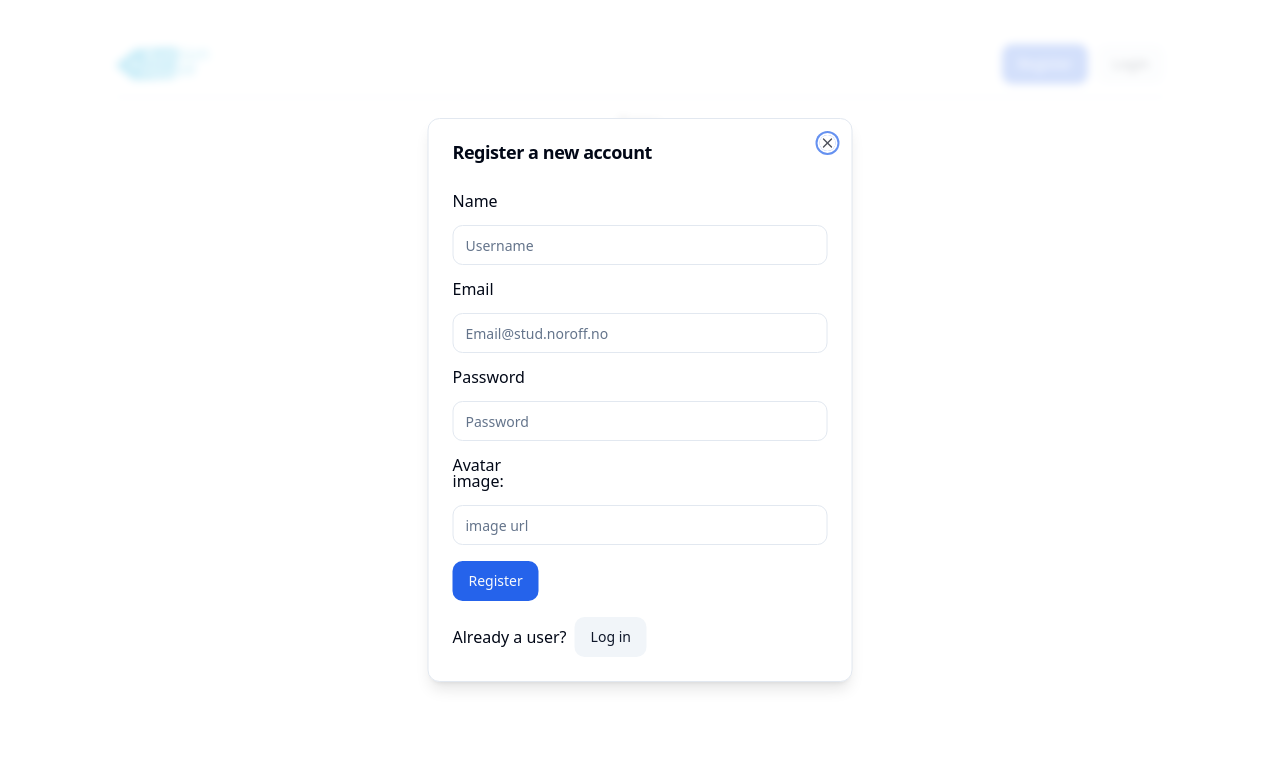
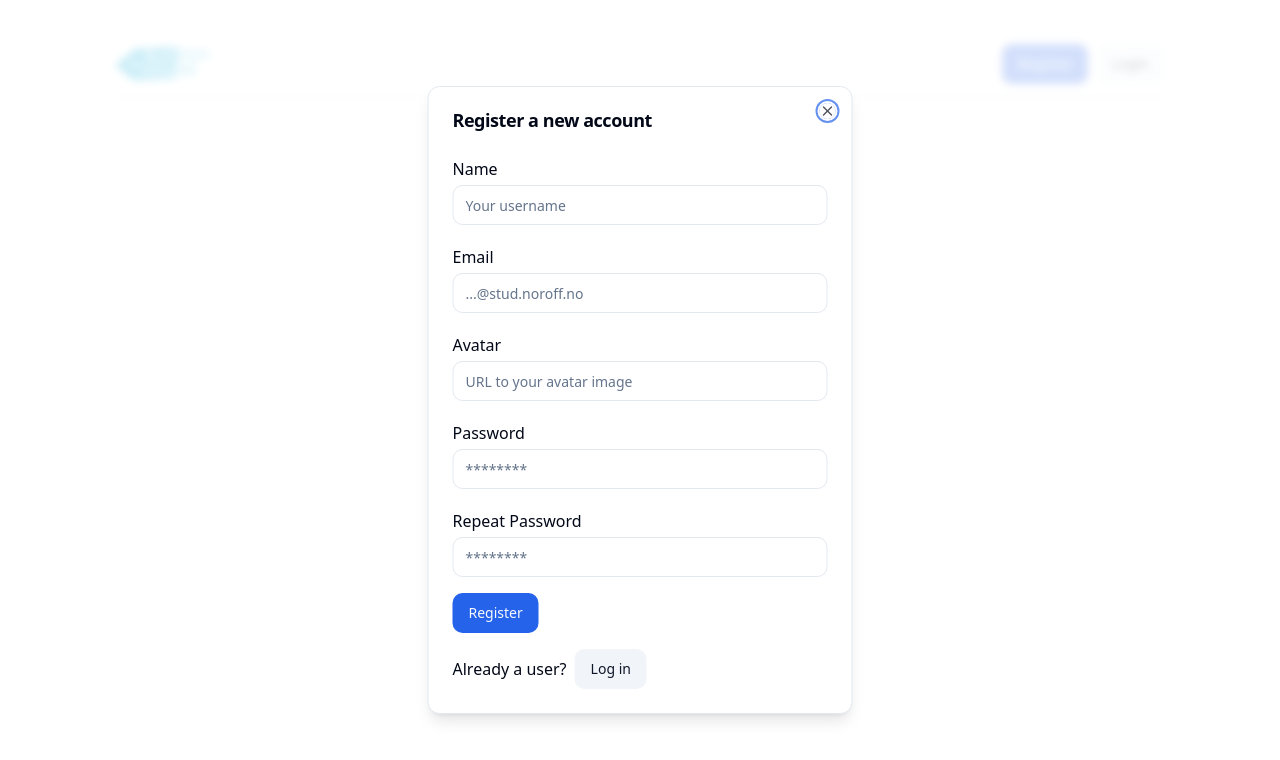
Before and after one commit to Hallvard-Benan/auction-house, a React (Vite) app: page /listing in a window 1280 px wide. Both pictures are taken after a click on the button "Register". Shown: the top 760 px of the page. Built offline with nearby package versions, Linux system fonts and the light colour scheme; no server answers.

Commit message:
fix: Fixed login and register validation and authContext related issues
form validation prevents user from submitting required fields, and gives user error messages on what needs to be fixed. Auth context fixed so correct user data is used when logged in

```diff
--- a/src/Context/AuthContext.jsx
+++ b/src/Context/AuthContext.jsx
@@ -17,10 +17,11 @@ export const AuthProvider = ({ children }) => {
     if (token) {
       setIsLoggedIn(true);
       setAuthUser({
-        authEmail: window.localStorage.getItem("user_email"),
-        authUserName: window.localStorage.getItem("user_name"),
-        authUserCredits: window.localStorage.getItem("user_credits"),
-        authUserToken: window.localStorage.getItem("access_token"),
+        email: window.localStorage.getItem("user_email"),
+        name: window.localStorage.getItem("user_name"),
+        credits: window.localStorage.getItem("user_credits"),
+        token: window.localStorage.getItem("access_token"),
+        avatar: window.localStorage.getItem("access_token"),
       });
     }
   }, []);
@@ -29,8 +30,10 @@ export const AuthProvider = ({ children }) => {
     window.localStorage.setItem("access_token", userData.accessToken);
     window.localStorage.setItem("user_email", userData.email);
     window.localStorage.setItem("user_name", userData.name);
+    window.localStorage.setItem("user_avatar", userData.avatar);
     window.localStorage.setItem("user_credits", userData.credits);
     setAuthUser(userData);
+    console.log("auth user is >>>", userData.name);
     setIsLoggedIn(true);
   };
 
--- a/src/components/Listing/index.jsx
+++ b/src/components/Listing/index.jsx
@@ -26,7 +26,7 @@ function Listing() {
   const handleOnSubmitBid = (e) => {
     e.preventDefault();
     const bidAmount = parseInt(e.target.bid.value);
-    const availableFunds = authUser.authUserCredits;
+    const availableFunds = authUser.credits;
     if (bidAmount <= availableFunds) {
       submitBidMutation.mutate(bidAmount);
     } else setError("not enough funds");
@@ -40,7 +40,7 @@ function Listing() {
   useEffect(() => {
     if (status === "success" && listing && listing.seller && authUser) {
       console.log(authUser);
-      setIsMyPost(listing.seller.email === authUser.authEmail);
+      setIsMyPost(listing.seller.email === authUser.email);
     }
   }, [status, listing, authUser]);
 
--- a/src/components/Modals/LoginModal.jsx
+++ b/src/components/Modals/LoginModal.jsx
@@ -13,6 +13,8 @@ function LoginModal() {
   const queryClient = useQueryClient();
   const [modalVersion, setModalVersion] = useState("");
   const [modalOpen, setModalOpen] = useState(false);
+  const [error, setError] = useState(null);
+  const [loading, setIsLoading] = useState(false);
   const { login } = useAuth();
 
   const changeModalType = function (type) {
@@ -45,21 +47,27 @@ function LoginModal() {
   const loginUserMutation = useMutation({
     mutationFn: loginUser,
     onError: (res) => {
-      console.log(res);
+      setError(res.message);
+    },
+    onMutate: () => {
+      setIsLoading(true);
     },
     onSuccess: (res) => {
+      setIsLoading(false);
+      closeModal();
       login(res);
-      console.log("success>>>", res.accessToken);
       queryClient.invalidateQueries({ queryKey: ["listings"] });
       navigate({ to: "/" });
-      closeModal();
     },
   });
 
   const registerUserMutation = useMutation({
     mutationFn: registerUser,
-    onError: (err) => {
-      console.log(err);
+    onError: (res) => {
+      setError(res.message);
+    },
+    onMutate: () => {
+      setIsLoading(true);
     },
     onSuccess: (res) => {
       console.log("registered successfully", res.email);
@@ -71,31 +79,28 @@ function LoginModal() {
 
   const handleOnSubmitRegister = function (event) {
     event.preventDefault();
+    console.log(event);
+
+    const name = event.target.nameRegister.value;
+    const email = event.target.emailRegister.value;
+    const password = event.target.passwordRegister.value;
+    const avatar = event.target.avatarRegister.value;
+
     registerUserMutation.mutate({
-      name: event.target.nameRegister.value,
-      email: event.target.emailRegister.value,
-      password: event.target.passwordRegister.value,
-      avatar: event.target.avatarRegister.value,
+      name,
+      email,
+      password,
+      avatar,
     });
   };
 
-  const handleOnSubmitLogin = function (event) {
+  const handleOnSubmitLogin = async function (event) {
     event.preventDefault();
-
     loginUserMutation.mutate({
       email: event.target.email.value,
       password: event.target.password.value,
     });
   };
-
-  if (loginUserMutation.isError)
-    return <div>{loginUserMutation.error.message}</div>;
-
-  if (registerUserMutation.isError)
-    return <div> {registerUserMutation.error.message}</div>;
-
-  if (loginUserMutation.isPending || registerUserMutation.isPending)
-    return <div>loading...</div>;
 
   return (
     <div className="flex gap-2 items-center">
@@ -109,6 +114,8 @@ function LoginModal() {
         handleOnSubmitLogin={handleOnSubmitLogin}
         closeModal={closeModal}
         open={modalOpen}
+        error={error}
+        loading={loading}
         handleOnSubmitRegister={handleOnSubmitRegister}
       />
     </div>
--- a/src/components/Modals/ui.jsx
+++ b/src/components/Modals/ui.jsx
@@ -8,8 +8,14 @@ import {
 } from "../ui/dialog";
 import * as DialogPrimitive from "@radix-ui/react-dialog";
 import { X } from "lucide-react";
-import { Input } from "../ui/input";
-import { Label } from "../ui/label";
+import InputGroup from "../ui/InputGroup";
+import { useState } from "react";
+import {
+  validateName,
+  validateAvatar,
+  validateEmail,
+  validatePassword,
+} from "/src/lib/validation";
 
 function LoginModalUi({
   type,
@@ -18,7 +24,166 @@ function LoginModalUi({
   handleOnSubmitLogin,
   handleOnSubmitRegister,
   changeModalType,
+  loading,
+  error,
 }) {
+  const [name, setName] = useState("");
+  const [nameError, setNameError] = useState("");
+
+  const [email, setEmail] = useState("");
+  const [emailError, setEmailError] = useState("");
+
+  const [avatar, setAvatar] = useState("");
+  const [avatarError, setAvatarError] = useState("");
+
+  const [password, setPassword] = useState("");
+  const [passwordError, setPasswordError] = useState("");
+
+  const [passwordRepeat, setPasswordRepeat] = useState("");
+  const [passwordRepeatError, setPasswordRepeatError] = useState("");
+
+  const handleOnValidate = (input) => {
+    console.log(input);
+    if (input === "email" || input === "emailRegister") {
+      if (!validateEmail(email)) {
+        setEmailError("Email must end in @stud.noroff.no.");
+        return;
+      } else {
+        setEmailError("");
+      }
+    } else if (input === "name" || input === "nameRegister") {
+      if (!validateName(name)) {
+        setNameError(
+          "Name must not contain punctuation symbols apart from underscore (_)"
+        );
+      } else {
+        setNameError("");
+      }
+    } else if (input === "avatarRegister") {
+      if (!validateAvatar(avatar)) {
+        setAvatarError(
+          "avatar must be a link to a publicly available image, ending in .jpg, .png etc "
+        );
+      } else {
+        setAvatarError("");
+      }
+    } else if (input === "password" || input === "passwordRegister") {
+      if (!validatePassword(password)) {
+        setPasswordError("Password must be at least 8 characters");
+      } else {
+        setPasswordError("");
+      }
+    } else if (input === "passwordRepeat") {
+      if (password !== passwordRepeat) {
+        setPasswordRepeatError("Passwords do not match");
+      } else {
+        setPasswordRepeatError("Passwords do not match");
+      }
+    }
+  };
+
+  const loginFormInputs = [
+    {
+      index: 1,
+      label: "Email",
+      id: "email",
+      type: "email",
+      errorMessage: emailError,
+      placeholder: "...@stud.noroff.no",
+      required: true,
+      value: email,
+      onChange: (e) => {
+        setEmail(e.target.value);
+        setEmailError("");
+      },
+    },
+    {
+      index: 2,
+      label: "Password",
+      id: "password",
+      placeholder: "********",
+      required: true,
+      type: "password",
+      value: password,
+      errorMessage: passwordError,
+      onChange: (e) => {
+        setPassword(e.target.value);
+        setPasswordError("");
+      },
+    },
+  ];
+
+  const registerFormInputs = [
+    {
+      index: 1,
+      label: "Name",
+      id: "nameRegister",
+      placeholder: "Your username",
+      required: true,
+      errorMessage: nameError,
+      value: name,
+      onChange: (e) => {
+        setName(e.target.value);
+        setNameError("");
+      },
+    },
+    {
+      index: 2,
+      label: "Email",
+      id: "emailRegister",
+      type: "email",
+      placeholder: "...@stud.noroff.no",
+      required: true,
+      errorMessage: emailError,
+      value: email,
+      onChange: (e) => {
+        setEmail(e.target.value);
+        setEmailError("");
+      },
+    },
+    {
+      index: 3,
+      label: "Avatar",
+      id: "avatarRegister",
+      placeholder: "URL to your avatar image",
+      required: false,
+      errorMessage: avatarError,
+      value: avatar,
+      onChange: (e) => {
+        setAvatar(e.target.value);
+        setAvatarError("");
+      },
+    },
+    {
+      index: 4,
+      label: "Password",
+      id: "passwordRegister",
+      placeholder: "********",
+      type: "password",
+      required: true,
+      value: password,
+      errorMessage: passwordError,
+      onChange: (e) => {
+        setPassword(e.target.value);
+        setPasswordError("");
+      },
+    },
+    {
+      index: 5,
+      label: "Repeat Password",
+      id: "passwordRepeat",
+      placeholder: "********",
+      type: "password",
+      required: true,
+      value: passwordRepeat,
+      errorMessage: passwordRepeatError,
+      onChange: (e) => {
+        setPasswordRepeat(e.target.value);
+        setPasswordRepeatError("");
+      },
+    },
+  ];
+
   return (
     <Dialog open={open} onEscapeKeyPress={() => closeModal()}>
       {type === "login" && open ? (
@@ -33,30 +198,37 @@ function LoginModalUi({
           <DialogHeader>
             <DialogTitle>Log in</DialogTitle>
           </DialogHeader>
-          <form onSubmit={handleOnSubmitLogin}>
+          <form onSubmit={handleOnSubmitLogin} className="grid">
             <div className="grid gap-4 py-4">
-              <div className="grid grid-cols-4 items-center gap-4">
-                <Label htmlFor="email" className="">
-                  Email
-                </Label>
-                <Input
-                  id="email"
-                  placeHolder="Email@stud.noroff.no"
-                  className="col-span-4"
-                />
-              </div>
-              <div className="grid grid-cols-4 items-center gap-4">
-                <Label htmlFor="password" className="">
-                  Password
-                </Label>
-                <Input
-                  id="password"
-                  placeHolder="Password"
-                  className="col-span-4"
-                />
-              </div>
+              {loginFormInputs.map(
+                ({
+                  label,
+                  id,
+                  required,
+                  placeholder,
+                  type,
+                  index,
+                  errorMessage,
+                  value,
+                  onChange,
+                }) => (
+                  <InputGroup
+                    onBlur={() => handleOnValidate(id)}
+                    key={index}
+                    label={label}
+                    id={id}
+                    required={required}
+                    placeholder={placeholder}
+                    type={type}
+                    errorMessage={errorMessage}
+                    value={value}
+                    onChange={onChange}
+                  />
+                )
+              )}
             </div>
-            <Button type="submit" className="col-span-2">
+            <div className="text-destructive">{error}</div>
+            <Button type="submit" className="">
               Log in
             </Button>
           </form>
@@ -82,49 +254,35 @@ function LoginModalUi({
             <DialogTitle>Register a new account</DialogTitle>
           </DialogHeader>
           <form onSubmit={handleOnSubmitRegister}>
-            <div className="grid gap-4 py-4">
-              <div className="grid grid-cols-4 items-center gap-4">
-                <Label htmlFor="nameRegister" className="">
-                  Name
-                </Label>
-                <Input
-                  id="nameRegister"
-                  name="nameRegister"
-                  placeHolder="Username"
-                  className="col-span-4"
-                />
-              </div>
-              <div className="grid grid-cols-4 items-center gap-4">
-                <Label htmlFor="emailRegister" className="">
-                  Email
-                </Label>
-                <Input
-                  id="emailRegister"
-                  placeHolder="Email@stud.noroff.no"
-                  className="col-span-4"
-                />
-              </div>
-              <div className="grid grid-cols-4 items-center gap-4">
-                <Label htmlFor="passwordRegister" className="">
-                  Password
-                </Label>
-                <Input
-                  id="passwordRegister"
-                  placeHolder="Password"
-                  className="col-span-4"
-                />
-              </div>
-              <div className="grid grid-cols-4 items-center gap-4">
-                <Label htmlFor="avatarRegister" className="">
-                  Avatar image:
-                </Label>
-                <Input
-                  id="avatarRegister"
-                  placeHolder="image url"
-                  className="col-span-4"
-                />
-              </div>
+            <div className="grid gap-6 py-4">
+              {registerFormInputs.map(
+                ({
+                  label,
+                  id,
+                  required,
+                  placeholder,
+                  type,
+                  index,
+                  errorMessage,
+                  value,
+                  onChange,
+                }) => (
+                  <InputGroup
+                    onBlur={() => handleOnValidate(id)}
+                    key={index}
+                    label={label}
+                    id={id}
+                    value={value}
+                    required={required}
+                    placeholder={placeholder}
+                    type={type}
+                    errorMessage={errorMessage}
+                    onChange={onChange}
+                  />
+                )
+              )}
             </div>
+            <div className="text-destructive">{error}</div>
             <Button type="submit" className="col-span-2">
               Register
             </Button>
--- a/src/components/NavBar/index.jsx
+++ b/src/components/NavBar/index.jsx
@@ -3,8 +3,6 @@ import { useAuth } from "../../Context/AuthContext";
 import NavBarUi from "./ui";
 import { useQueryClient } from "@tanstack/react-query";
 import { useNavigate } from "@tanstack/react-router";
-
-// const profileLink = `/profile?name=${authUser.name}`;
 
 function NavBar() {
   const { isLoggedIn, logout, authUser } = useAuth();
@@ -16,11 +14,12 @@ function NavBar() {
   const queryClient = useQueryClient();
 
   useEffect(() => {
-    if (authUser) {
-      const nameOfUser = authUser.authUserName;
+    if (authUser && isLoggedIn) {
+      const nameOfUser = authUser.name;
       setUserName(nameOfUser);
+      console.log(nameOfUser);
     }
-  }, [authUser]);
+  }, [authUser, isLoggedIn]);
 
   useEffect(() => {
     const handleScroll = () => {
--- a/src/components/profiles/index.jsx
+++ b/src/components/profiles/index.jsx
@@ -37,15 +37,13 @@ function Profile() {
 
   useEffect(() => {
     if (status === "success" && profile && authUser) {
-      setIsMyProfile(profile.email === authUser.authEmail);
+      setIsMyProfile(profile.email === authUser.email);
     }
   }, [status, profile, authUser]);
 
   const handleOnSubmitAvatar = function (e) {
     e.preventDefault();
     const avatar = e.target.avatarUrl.value;
-
-    const data = { avatar, profileName };
 
     updateAvatarMutation.mutate({ avatar, profileName });
 
--- a/src/components/ui/InputGroup.jsx
+++ b/src/components/ui/InputGroup.jsx
@@ -1,12 +1,33 @@
 import { Input } from "./input";
 import { Label } from "./label";
 
-function InputGroup() {
+function InputGroup({
+  label,
+  type,
+  id,
+  placeholder,
+  required,
+  errorMessage,
+  onBlur,
+  value,
+  onChange,
+}) {
   return (
-    <>
-      <Label>{label}</Label>
-      <Input> </Input>
-    </>
+    <div className="grid gap-2">
+      <Label htmlFor={id}>{label}</Label>
+      <Input
+        onChange={onChange}
+        value={value}
+        required={required}
+        placeholder={placeholder}
+        onBlur={onBlur}
+        id={id}
+        name={id}
+        type={type ? type : "text"}
+        className={errorMessage && "border-destructive"}
+      ></Input>
+      {errorMessage && <p className="text-destructive">{errorMessage}</p>}
+    </div>
   );
 }
 
--- /dev/null
+++ b/src/lib/validation.js
@@ -0,0 +1,18 @@
+export const validateName = (name) => {
+  const nameRegex = /^[a-zA-Z0-9_]+$/;
+  return nameRegex.test(name);
+};
+
+export const validateEmail = (email) => {
+  return email.endsWith("@stud.noroff.no");
+};
+
+export const validateAvatar = (avatar) => {
+  const imageRegex = /\.(jpg|jpeg|png|gif|bmp)$/i;
+  return imageRegex.test(avatar);
+};
+
+export const validatePassword = (password) => {
+  console.log("passwordvalidation>>> ", password.length >= 8);
+  return password.length >= 8;
+};
--- a/src/pages/MyBidsPage.jsx
+++ b/src/pages/MyBidsPage.jsx
@@ -8,8 +8,8 @@ function MyBidsPage() {
 
   useEffect(() => {
     if (authUser) {
-      const { authUserName } = authUser;
-      setName(authUserName);
+      const authName = authUser.name;
+      setName(authName);
     }
   }, [authUser]);
 
--- a/src/pages/MyListingsPage.jsx
+++ b/src/pages/MyListingsPage.jsx
@@ -3,7 +3,8 @@ import ListingsByUser from "../components/Listings/byUser";
 
 function MyListingsPage() {
   const { authUser } = useAuth();
-  return <ListingsByUser user={authUser.authUserName} />;
+
+  if (authUser) return <ListingsByUser user={authUser.name} />;
 }
 
 export default MyListingsPage;
```
